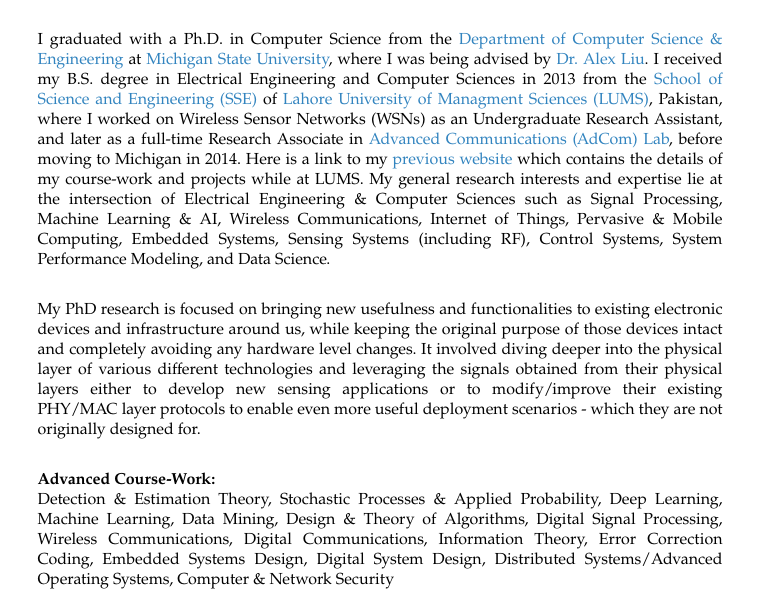
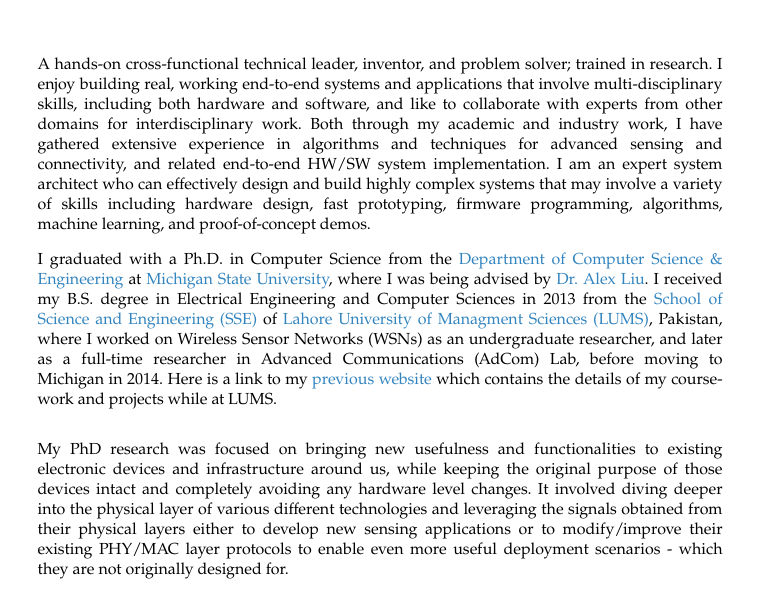
Before and after one commit to smkrali/smkrali.github.io, a plain HTML site: page index.html in a window 1280 px wide. Shown: the part 169-778 px from the top of the page, 387-1159 px from the left. Drawn offline with Linux system fonts and the light colour scheme.

Commit message:
updating intro

```diff
--- a/index.html
+++ b/index.html
@@ -94,11 +94,15 @@
 <div class="section" style="margin-top:28px;">
 
 
+<p style="padding-top:30px; padding-bottom:10px; font-size:12pt; text-align:justify;">
+  A hands-on cross-functional technical leader, inventor, and problem solver; trained in research. I enjoy building real, working end-to-end systems and applications that involve multi-disciplinary skills, including both hardware and software, and like to collaborate with experts from other domains for interdisciplinary work. Both through my academic and industry work, I have gathered extensive experience in algorithms and techniques for advanced sensing and connectivity, and related end-to-end HW/SW system implementation. I am an expert system architect who can effectively design and build highly complex systems that may involve a variety of skills including hardware design, fast prototyping, firmware programming, algorithms, machine learning, and proof-of-concept demos.
+</p>
+
 <p style="padding-top:5px;  font-size:12pt; text-align:justify;">I graduated with a Ph.D. in Computer Science from the <a
-href="http://www.cse.msu.edu/">Department of Computer Science &amp; Engineering</a> at <a href="https://msu.edu/">Michigan State University</a>, where I was being advised by <a href="https://scholar.google.com.au/citations?user=qRjO51UAAAAJ&hl=en">Dr. Alex Liu</a>. I received my B.S. degree in Electrical Engineering and Computer Sciences in 2013 from the <a href="https://sbasse.lums.edu.pk/"> School of Science and Engineering (SSE)</a> of <a href="http://www.lums.edu.pk"> Lahore University of Managment Sciences (LUMS)</a>, Pakistan, where I worked on Wireless Sensor Networks (WSNs) as an Undergraduate Research Assistant, and later as a full-time Research Associate in<a href = "https://lums.edu.pk/labs/adcom"> Advanced Communications (AdCom) Lab</a>, before moving to Michigan in 2014. Here is a link to my <a href="http://smkrali.weebly.com/"> previous website </a> which contains the details of my course-work and projects while at LUMS. My general research interests and expertise lie at the intersection of Electrical Engineering & Computer Sciences such as Signal Processing, Machine Learning & AI, Wireless Communications, Internet of Things, Pervasive & Mobile Computing, Embedded Systems, Sensing Systems (including RF), Control Systems, System Performance Modeling, and Data Science.
+href="http://www.cse.msu.edu/">Department of Computer Science &amp; Engineering</a> at <a href="https://msu.edu/">Michigan State University</a>, where I was being advised by <a href="https://scholar.google.com.au/citations?user=qRjO51UAAAAJ&hl=en">Dr. Alex Liu</a>. I received my B.S. degree in Electrical Engineering and Computer Sciences in 2013 from the <a href="https://sbasse.lums.edu.pk/"> School of Science and Engineering (SSE)</a> of <a href="http://www.lums.edu.pk"> Lahore University of Managment Sciences (LUMS)</a>, Pakistan, where I worked on Wireless Sensor Networks (WSNs) as an undergraduate researcher, and later as a full-time researcher in Advanced Communications (AdCom) Lab</a>, before moving to Michigan in 2014. Here is a link to my <a href="http://smkrali.weebly.com/"> previous website </a> which contains the details of my course-work and projects while at LUMS.
 
 <p style="padding-top:30px; padding-bottom:10px; font-size:12pt; text-align:justify;">
-My PhD research is focused on bringing new usefulness and functionalities to existing electronic devices and infrastructure around us, while keeping the original purpose of those devices intact and completely avoiding any hardware level changes. It involved diving deeper into the physical layer of various different technologies and leveraging the signals obtained from their physical layers either to develop new sensing applications or to modify/improve their existing PHY/MAC layer protocols to enable even more useful deployment scenarios - which they are not originally designed for.
+My PhD research was focused on bringing new usefulness and functionalities to existing electronic devices and infrastructure around us, while keeping the original purpose of those devices intact and completely avoiding any hardware level changes. It involved diving deeper into the physical layer of various different technologies and leveraging the signals obtained from their physical layers either to develop new sensing applications or to modify/improve their existing PHY/MAC layer protocols to enable even more useful deployment scenarios - which they are not originally designed for.
 </p>
 
 <p style="padding-top:20px; padding-bottom:30px; font-size:12pt; text-align:justify;"><strong>Advanced Course-Work:</strong> <br>Detection & Estimation Theory, Stochastic Processes & Applied Probability, Deep Learning, Machine Learning, Data Mining, Design & Theory of Algorithms, Digital Signal Processing, Wireless Communications, Digital Communications, Information Theory, Error Correction Coding, Embedded Systems Design, Digital System Design, Distributed Systems/Advanced Operating Systems, Computer & Network Security</p>
```
